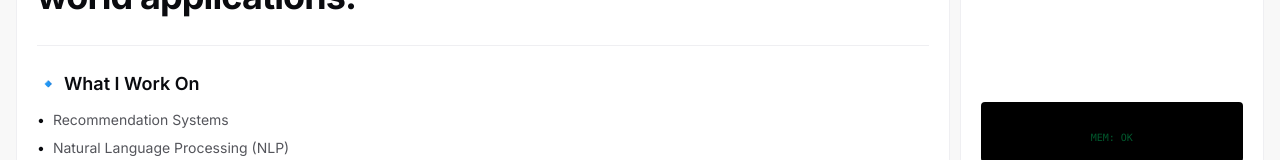
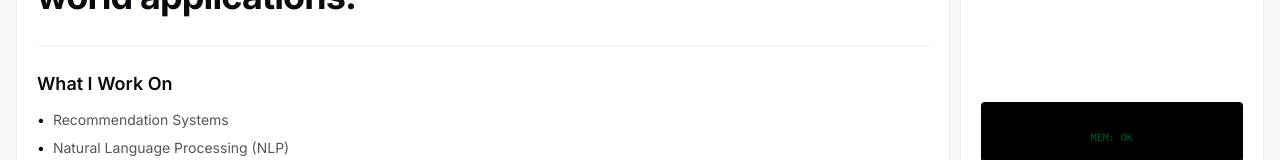
Before and after one commit to Sv542/srushti-portfolio, a Next.js app: page / in a window 1280 px wide. Shown: the part 398-558 px from the top of the page. Built offline with nearby package versions, Linux system fonts and the light colour scheme.

Commit message:
Update What I Work On heading
Made-with: Cursor

```diff
--- a/app/page.tsx
+++ b/app/page.tsx
@@ -222,7 +222,7 @@ export default function Home() {
               <Separator className="opacity-40" />
               <div>
                 <h2 className="font-display text-base md:text-lg font-semibold mb-3">
-                  🔹 What I Work On
+                  What I Work On
                 </h2>
                 <ul className="space-y-2 text-sm text-muted-foreground">
                   {whatIWorkOn.map((item) => (
```
